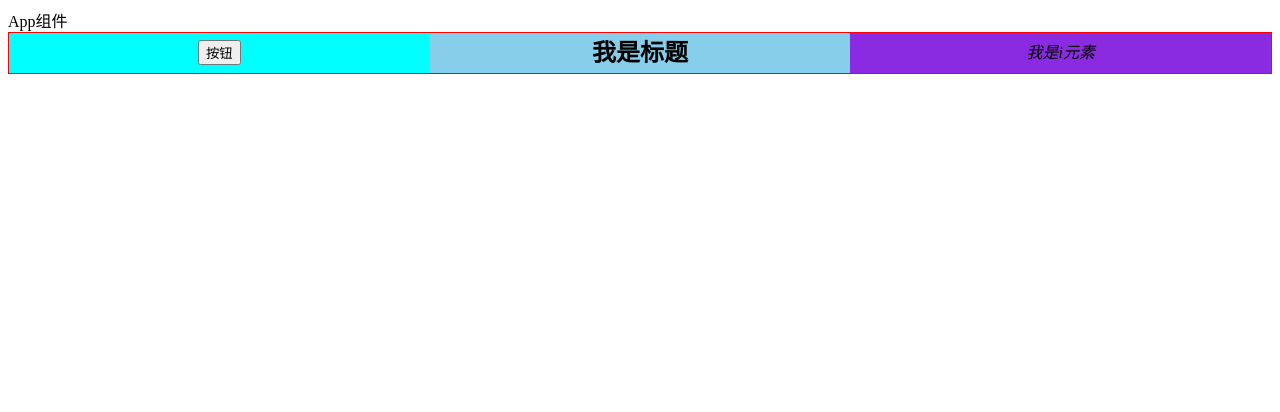
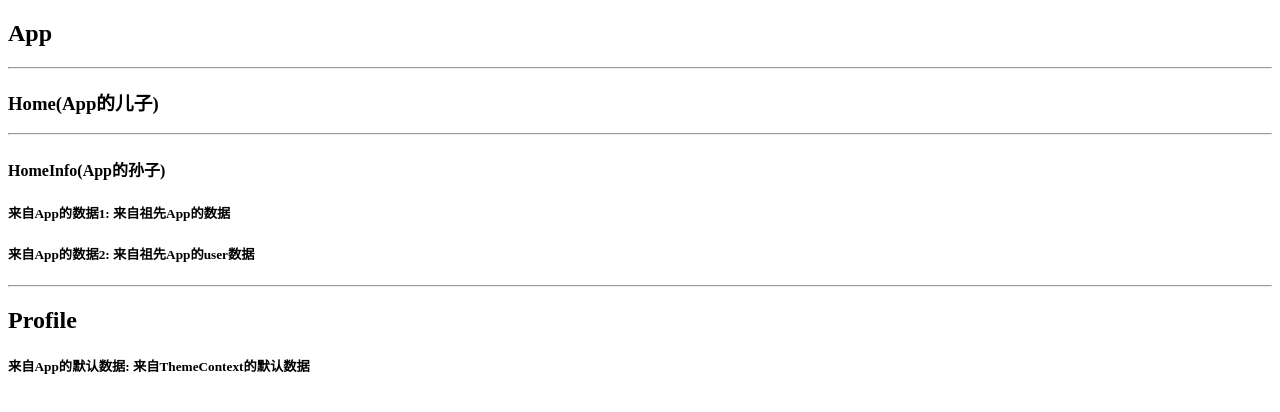
Before and after one commit to xiaoniu666888/react_test, a React (Create React App) app in the folder 04_scaffold/: page / in a window 1280 px wide. Shown: the top 412 px of the page. Built offline with nearby package versions, Linux system fonts and the light colour scheme.

Commit message:
test_非父子通信

```diff
--- a/04_scaffold/src/02_React中的插槽(一)/App.jsx
+++ b/04_scaffold/src/02_React中的插槽(一)/App.jsx
@@ -1,5 +1,6 @@
 import React, { Component } from 'react'
 import Tabbar from './tab-bar'
+import Tabbar2 from './tab-bar2'
 export class App extends Component {
     render() {
         return (
@@ -12,6 +13,15 @@ export class App extends Component {
                         <i>我是i元素</i>
                     </Tabbar>
                 </div>
+                <hr />
+
+                <div>
+                    <Tabbar2
+                        leftSlot={<button>按钮2</button>}
+                        centerSlot={<h2>我是标题2</h2>}
+                        rightSlot={<i>我是i元素2</i>}
+                    />
+                </div>
             </div>
         )
     }
--- /dev/null
+++ b/04_scaffold/src/02_React中的插槽(一)/tab-bar2/index.jsx
@@ -0,0 +1,16 @@
+import React, { Component } from 'react'
+export class index extends Component {
+    render() {
+        const { leftSlot, rightSlot, centerSlot } = this.props
+        return (
+
+            <div className='tab_bar'>
+                <div className="left">{leftSlot}</div>
+                <div className="center">{centerSlot}</div>
+                <div className="right">{rightSlot}</div>
+            </div>
+        )
+    }
+}
+
+export default index
--- /dev/null
+++ b/04_scaffold/src/03_非父子组件通信-Context/App.jsx
@@ -0,0 +1,24 @@
+import React, { Component } from 'react'
+import Home from './Home'
+import ThemeContext from './context'
+import UserContext from './context/user'
+import Profile from './Profile'
+export class App extends Component {
+    render() {
+        return (
+            <div>
+                <h2>App</h2>
+                <hr />
+                <UserContext.Provider value={{ name: '来自祖先App的user数据' }}>
+                    <ThemeContext.Provider value={{ name: '来自祖先App的数据' }}>
+                        <Home />
+                    </ThemeContext.Provider>
+                </UserContext.Provider>
+                <hr />
+                <Profile />
+            </div>
+        )
+    }
+}
+
+export default App
--- /dev/null
+++ b/04_scaffold/src/03_非父子组件通信-Context/Home.jsx
@@ -0,0 +1,16 @@
+import React, { Component } from 'react'
+import HomeInfo from './HomeInfo'
+
+export class Home extends Component {
+    render() {
+        return (
+            <div>
+                <h3>Home(App的儿子)</h3>
+                <hr />
+                <HomeInfo />
+            </div>
+        )
+    }
+}
+
+export default Home
--- /dev/null
+++ b/04_scaffold/src/03_非父子组件通信-Context/HomeInfo.jsx
@@ -0,0 +1,29 @@
+import React, { Component } from 'react'
+import ThemeContext from './context'
+import UserContext from './context/user'
+export class HomeInfo extends Component {
+    render() {
+        const { name } = this.context
+        return (
+            <div>
+                <h4>HomeInfo(App的孙子)</h4>
+                <h5>
+                    来自App的数据1: {name}
+                </h5>
+                <div>
+                    <UserContext.Consumer>
+                        {
+                            (value) => {
+                                return (<h5> 来自App的数据2:  {value.name} </h5>)
+                            }
+                        }
+                    </UserContext.Consumer>
+                </div>
+            </div>
+        )
+    }
+
+}
+HomeInfo.contextType = ThemeContext
+
+export default HomeInfo
--- /dev/null
+++ b/04_scaffold/src/03_非父子组件通信-Context/Profile.jsx
@@ -0,0 +1,18 @@
+import React, { Component } from 'react'
+import ThemeContext from './context'
+export class Profile extends Component {
+    render() {
+        const { name } = this.context
+        return (
+            <div>
+                <h2>Profile</h2>
+                <h5>
+                    来自App的默认数据: {name}
+                </h5>
+
+            </div>
+        )
+    }
+}
+Profile.contextType = ThemeContext
+export default Profile
--- /dev/null
+++ b/04_scaffold/src/03_非父子组件通信-Context/context/index.js
@@ -0,0 +1,5 @@
+import React from "react";
+
+const ThemeContext = React.createContext({ name: '来自ThemeContext的默认数据' })
+
+export default ThemeContext
--- /dev/null
+++ b/04_scaffold/src/03_非父子组件通信-Context/context/user.js
@@ -0,0 +1,5 @@
+import React from "react";
+
+const UserContext = React.createContext()
+
+export default UserContext
--- a/04_scaffold/src/index.js
+++ b/04_scaffold/src/index.js
@@ -1,7 +1,8 @@
 import React from 'react';
 import ReactDOM from 'react-dom/client';
 // import App from '../src/01_组件通信-父传子-子传父/App';
-import App from '../src/02_React中的插槽(一)/App'
+// import App from './02_React中的插槽(一)/App'\
+import App from './03_非父子组件通信-Context/App';
 
 const root = ReactDOM.createRoot(document.getElementById('root'));
 root.render(
```
